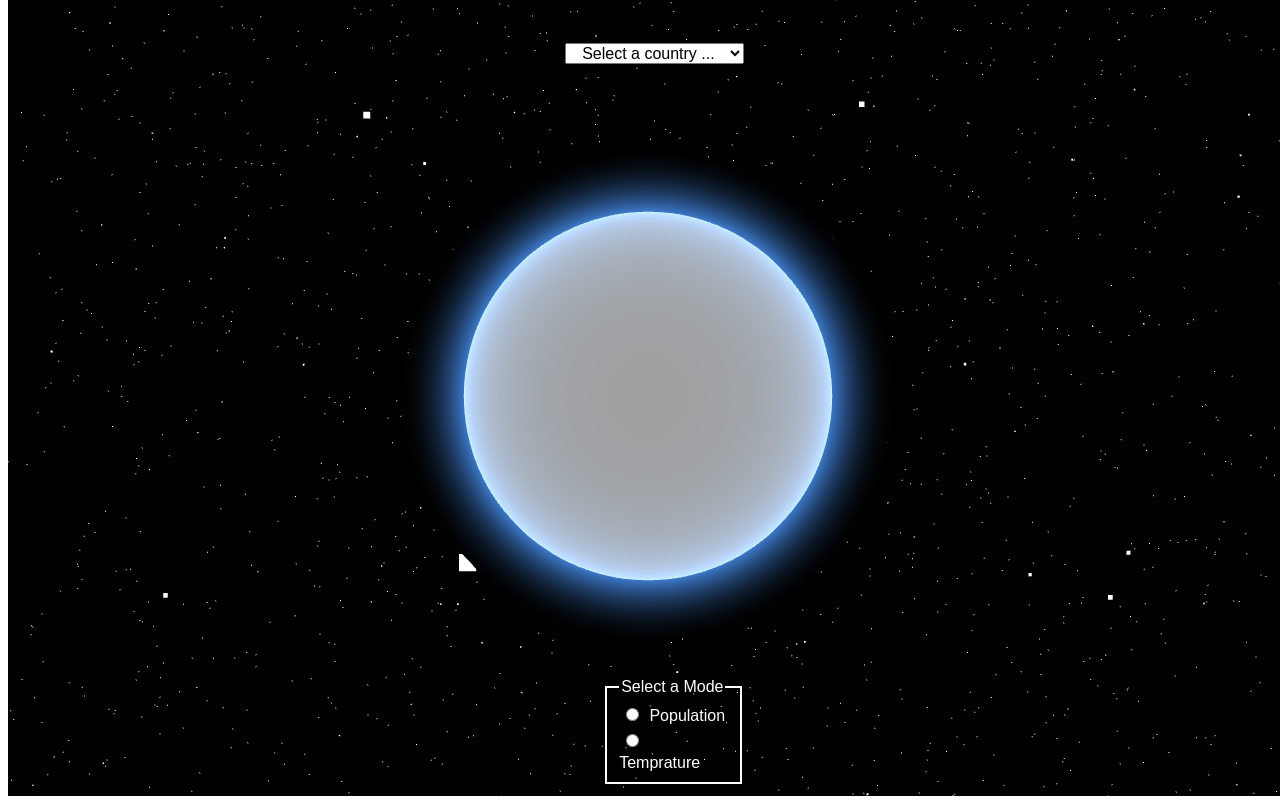
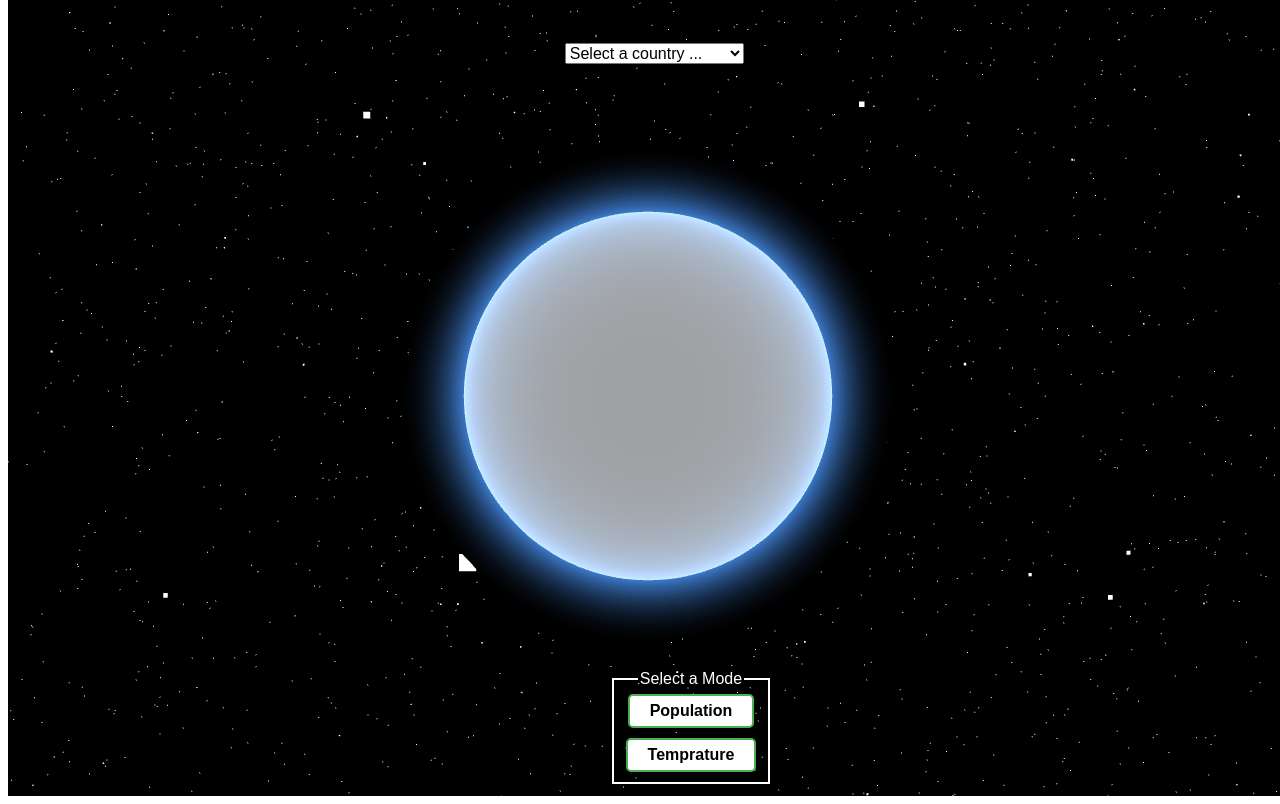
Before and after one commit to karthik-36/global-till-vs-no-till, a website built with Vite: page index.html in a window 1280 px wide. Built offline with nearby package versions, Linux system fonts and the light colour scheme; animation ran at ten frames a second.

Commit message:
earth selected

```diff
--- a/index.html
+++ b/index.html
@@ -18,31 +18,40 @@
     <div  class="slidecontainer">
       <div id = "centerHolder" style="display: inline-block; width: 33%; ">
       </div>
-      <div style="display: inline-block; width: 11%; ">
-        <fieldset style="text-align: left; border: 2px solid white">
+      <div style="display: inline-block; width: 10%; ">
+        <fieldset style="text-align: center; border: 2px solid white">
           <legend style="color: #ffffff;">Select a Mode</legend>
 
           <div>
-            <input
-              type="radio"
-              id="population"
-              name="population"
+            <button
 
-              value="population"
+            class="button button1"
 
-            />
-            <label for="population">Population</label>
+              id="populationRadio"
+
+
+              value="populationRadio"
+
+            >
+            Population
+            </button>
+
           </div>
 
           <div>
-            <input
-              type="radio"
-              id="temprature"
-              name="drone"
+            <button
 
-              value="temprature"
-            />
-            <label for="temprature">Temprature</label>
+            class="button button2"
+
+              id="tempratureRadio"
+
+
+              value="tempratureRadio"
+        >
+
+            Temprature
+          </button>
+
           </div>
         </fieldset>
       </div>
@@ -171,9 +180,9 @@
 
 
     <div name = "countryContainer" id = "countryContainer">
-    <select name="country" class="form-control" id="country">
+    <select style = "text-align: left;" name="country" class="form-control" id="country">
       <option value="0" label="Select a country ... " selected="selected">Select a country ... </option>
-      <optgroup id="country-optgroup-Africa" label="Africa">
+      <optgroup  id="country-optgroup-Africa" label="Africa">
           <option value="DZ" label="Algeria">Algeria</option>
           <option value="AO" label="Angola">Angola</option>
           <option value="BJ" label="Benin">Benin</option>
@@ -445,11 +454,11 @@
       function checkClick(mode) {
 
         if (mode == 'population') {
-          let radio = document.getElementById('temprature')
+          let radio = document.getElementById('tempratureRadio')
           radio.checked = false;
           mainMode = 'population';
         }else{
-          let radio = document.getElementById('population')
+          let radio = document.getElementById('populationRadio')
 
           radio.checked = false;
           mainMode = 'temprature';
--- a/main.js
+++ b/main.js
@@ -12,15 +12,41 @@ import atmosphereVertexShader from './shaders/atmosphereVertex.glsl'
 import atmosphereFragmentShader from './shaders/atmosphereFragment.glsl'
 
 
-document.getElementById("population").addEventListener("click", checkClickPop);
-document.getElementById("temprature").addEventListener("click", checkClickTemp);
+document.getElementById("populationRadio").addEventListener("click", checkClickPop);
+document.getElementById("tempratureRadio").addEventListener("click", checkClickTemp);
 document.getElementById('popSlider').style.display = 'none'
 document.getElementById('tempLegend').style.display = 'none'
 document.getElementById('tempSlider').style.display = 'none'
 document.getElementById('popLegend').style.display = 'none'
 
 const centerHolder = document.getElementById('centerHolder');
+var raycaster = new THREE.Raycaster();
+var mouse = new THREE.Vector2();
 
+window.addEventListener('click', onDocumentMouseDown, false);
+
+function onDocumentMouseDown( event ) {
+
+  event.preventDefault();
+
+  mouse.x = ( event.clientX / renderer.domElement.clientWidth ) * 2 - 1;
+  mouse.y = - ( event.clientY / renderer.domElement.clientHeight ) * 2 + 1;
+
+  raycaster.setFromCamera( mouse, camera );
+
+  var intersects = raycaster.intersectObjects(scene.children);
+
+  if ( intersects.length > 0 ) {
+
+    for(let i = 0 ; i < intersects.length ; i++){
+      console.log(intersects[i].object);
+    }
+
+     // intersects[0].object.callback();
+
+  }
+
+}
 
 var mainMode = 'population';
 function checkClickPop(mode) {
@@ -34,10 +60,21 @@ function checkClickPop(mode) {
   document.getElementById('popLegend').style.display = ''
   document.getElementById('tempLegend').style.display = 'none'
 
-  let radio = document.getElementById('temprature')
+
+
+
+  console.log(document.getElementById("populationRadio").checked);
+
+  let radio = document.getElementById('tempratureRadio')
   radio.checked = false;
-  radio = document.getElementById('population')
+  radio.setAttribute("style" , "background : #FFFFF;");
+  radio = document.getElementById('populationRadio')
+  radio.setAttribute("style" , "background : #4CAF50;   outline : 2px dashed rgb(96, 255, 117);");
   radio.checked = true;
+
+
+  //  let radio = document.getElementById('populationRadio')
+  // radio.setAttribute("checked" , true);
   mainMode = 'population';
 
 
@@ -59,10 +96,12 @@ function checkClickTemp(mode) {
   document.getElementById('popLegend').style.display = 'none'
   document.getElementById('tempLegend').style.display = ''
 
-  let radio = document.getElementById('population')
-  radio.checked = false;
-  radio = document.getElementById('temprature')
+  let radio = document.getElementById('populationRadio')
+  radio.setAttribute("style" , "background : #FFFFF;");
+  radio = document.getElementById('tempratureRadio')
+  radio.setAttribute("style" , "background : #4CAF50;   outline : 2px dashed rgb(96, 255, 117);");
   radio.checked = true;
+
   mainMode = 'temprature';
 
 
@@ -83,7 +122,6 @@ for (let i = allTemprature.length - 1; i != -1; i--) {
   if (!tempMap.has(allTemprature[i].City + "_" + postFix)) {
     tempMap.set(allTemprature[i].City + "_" + postFix, allTemprature[i])
   }
-
 }
 
 console.log(tempMap);
@@ -194,10 +232,6 @@ scene.add(atmosphere);
 camera.position.z = 15;
 
 
-const mouse = {
-  x: undefined,
-  y: undefined
-}
 
 const group = new THREE.Group()
 group.add(sphere)
@@ -254,7 +288,7 @@ let mesh2 = new THREE.Mesh(
 
 
 
-function getCurve(p1, p2) {
+function getCurve(p1, p2 , country) {
 
 
   let v1 = new THREE.Vector3(p1.x, p1.y, p1.z);
@@ -274,6 +308,7 @@ function getCurve(p1, p2) {
   const mesh = new THREE.Mesh(geometry, material);
 
   groupCities.add(mesh);
+  mesh.name = country;
   //scene.add(mesh);
 
 
@@ -349,6 +384,8 @@ let createPop = function (year) {
       new THREE.SphereBufferGeometry(0.05, 20, 20),
       new THREE.MeshBasicMaterial({ color: 0x0033ff })
     )
+      //console.log(allCountries[i]);
+
 
     let position = convertLatLngToCordinate3(allCountries[i].latitude, allCountries[i].longitude, 5.01)
 
@@ -367,8 +404,12 @@ let createPop = function (year) {
     newMesh2.position.set(position2.x, position2.y, position2.z)
     groupCities.add(newMesh2);
 
+    //newMesh2.callback = function() { console.log( this.name ); }
 
-    getCurve(position, position2);
+    newMesh.name = allCountries[i].country;
+    newMesh2.name = allCountries[i].country;
+
+    getCurve(position, position2 , allCountries[i].country);
   }
   scene.add(groupCities);
 }
--- a/style.css
+++ b/style.css
@@ -8,6 +8,52 @@
 }
 
 html { overflow: hidden; }
+
+.button {
+  background-color: #4CAF50; /* Green */
+  border: none;
+  color: white;
+  padding: 6px 20px;
+  text-align: center;
+  text-decoration: none;
+  display: inline-block;
+  font-size: 16px;
+  font-weight: bold;
+  transition-duration: 0.4s;
+  cursor: pointer;
+
+
+  border-radius : 5px;
+}
+
+
+
+
+.button1 {
+
+  background-color: white;
+  color: black;
+  border: 2px solid #4CAF50;
+}
+
+.button1:hover {
+  background-color: #4CAF50;
+  color: white;
+}
+
+
+.button2 {
+  margin-top: 10px;
+  background-color: white;
+  color: black;
+  border: 2px solid #4CAF50;
+}
+
+.button2:hover {
+  background-color: #4CAF50;
+  color: white;
+}
+
 
 #countryContainer {
   position: absolute;
```
